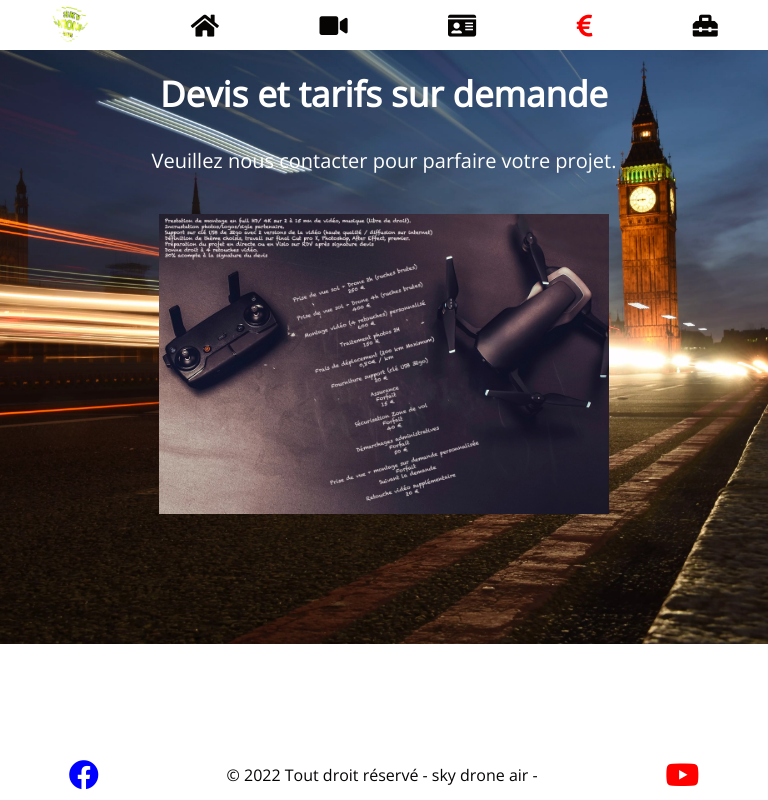
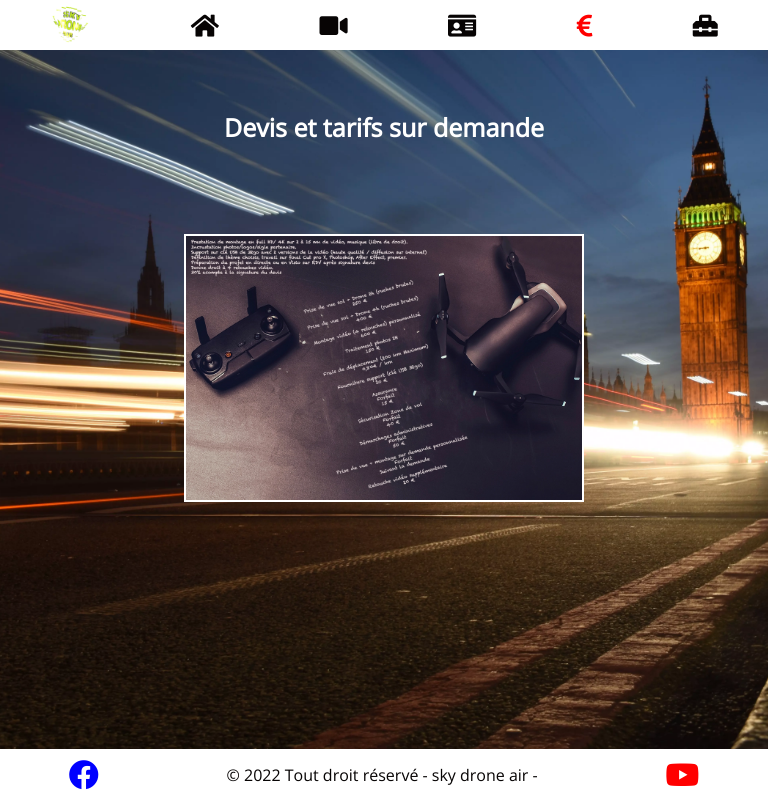
Before and after one commit to vitinolo/sky_drone_air2, a React (Create React App) app: page /Tarifs in a window 768 px wide. Built offline with nearby package versions, Linux system fonts and the light colour scheme; a web font is replaced by a local one.

Commit message:
img tarifs

```diff
--- a/src/components/TarifsContent.js
+++ b/src/components/TarifsContent.js
@@ -5,7 +5,6 @@ const TarifsContent = () => {
         <div className='tarifscontent'>
             <div className='devisWrapper'>
                 <h1>Devis et tarifs sur demande</h1>
-                <span>Veuillez nous contacter pour parfaire votre projet.</span>
                 <img alt="tarifs" src="./medias/devis/tarifs.webp"></img>
             </div>
         </div>
--- a/src/styles/components/_materiel.scss
+++ b/src/styles/components/_materiel.scss
@@ -18,6 +18,7 @@
         img:hover{
          transform:scale(1.5);
          transition:1s ease-in-out;
+         box-shadow: 30px 30px 30px black;
          cursor: pointer;
         }
         span{
--- a/src/styles/components/_tarifs.scss
+++ b/src/styles/components/_tarifs.scss
@@ -3,6 +3,7 @@
     background-size: cover;
     background-position: center;
     width:100%;
+    height:100vh;
     margin:0px;
     padding: 50px 0px 50px 0px;
     .devisWrapper{
@@ -13,42 +14,70 @@
     }
     h1 {
         padding:10px;
-        font-size: 50px;
-    }
-    span{
-        padding:10px;
-        font-size: 20px;
+        font-size: 35px;
     }
     img{
         max-width: 830px;
+        border:2px solid white;
         position:relative;
         top: 30px ;
         margin-bottom:110px;
     }
-    @media screen and (min-width:501px) and (max-width:850px) {
+    img:hover{
+        transform:scale(1.1);
+        transition:1s ease-in-out;
+        box-shadow: 30px 30px 30px black;
+        cursor: pointer;
+       }
+    @media screen and (min-width:531px) and (max-width:940px) {
         h1 {
-            padding:20px;
-            font-size: 35px;
+            padding:60px;
+            font-size: 25px;
         }
         img{
-            width:450px;
+            width:400px;
+        }
+        img:hover{
+            transform:scale(1.3);
+            transition:1s ease-in-out;
+            box-shadow: 30px 30px 30px black;
+            cursor: pointer;
         }
     }
-    @media screen and (max-width: 500px){
+    @media screen and (min-width:401px)and (max-width: 530px){
         .devisWrapper{
             display: flex;
             flex-direction: column;
             align-items: center;
             color:white;
             h1 {
-                padding:10px;
+                padding:60px;
                 font-size: 20px;
             }
             img{
                 width:300px;
             }
+            img:hover{
+                transform:scale(1.3);
+                transition:1s ease-in-out;
+                box-shadow: 30px 30px 30px black;
+                cursor: pointer;
+            }
         }
 
     }
+    @media screen and (max-width:400px) {
+        img{
+            max-width: 270px;
+            border:2px solid white;
+            position:relative;
+            top: 30px ;
+            margin-bottom:110px;
+        }
+        h1 {
+            padding:40px;
+            font-size: 15px;
+        }
+    }
 
 }
```
